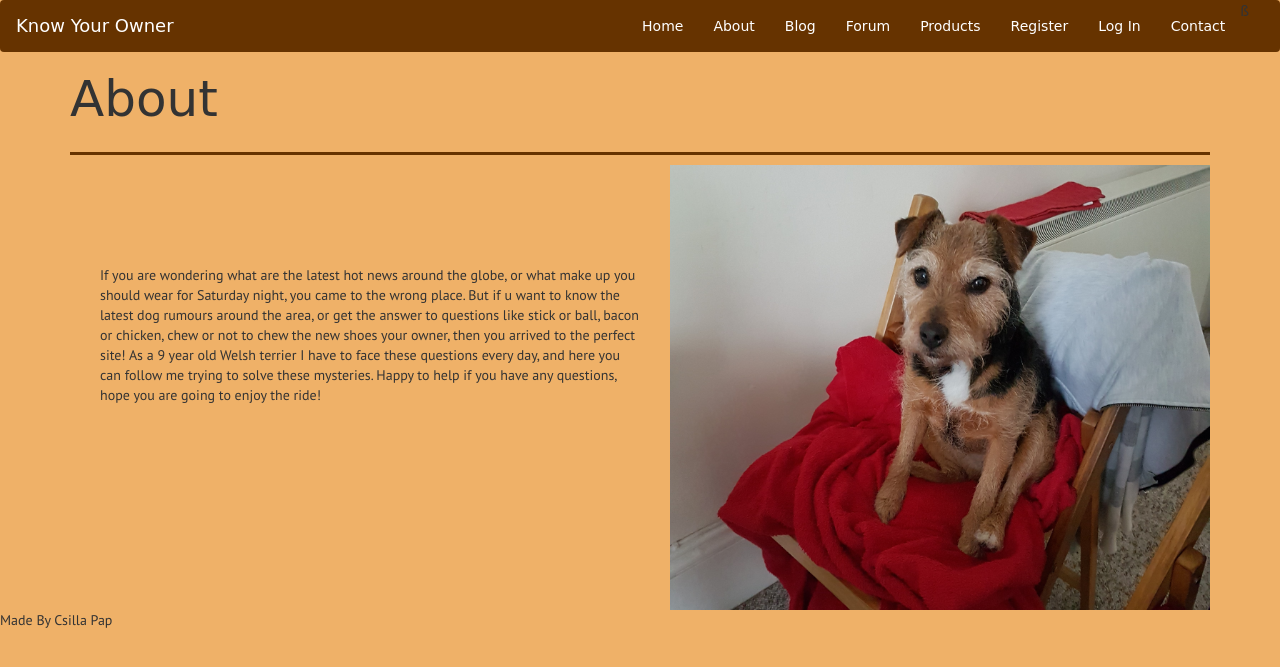
After one commit to csillpap/LulusDogForum, a Django app: template templates/about.html in a window 1280 px wide. The commit adds this page. Shown: the top 667 px of the page. Run offline with Django 3.2, Linux system fonts and the light colour scheme; the template is opened without the code that fills it, so the values that code supplies are empty; some libraries are stand-ins or nearby versions; some web fonts are replaced.

Commit message:
Add About and Contact page

```diff
--- a/dog_talk/urls.py
+++ b/dog_talk/urls.py
@@ -25,6 +25,8 @@ from paypal_store.views import paypal_return, paypal_cancel
 urlpatterns = [
     url(r'^admin/', admin.site.urls),
     url(r'^$', home_views.get_homepage, name='home'),
+    url(r'^about/$', home_views.get_aboutpage, name='about'),
+    url(r'^contact/$', home_views.get_contactpage, name='contact'),
     url(r'^account/', include('accounts.urls')),
     url(r'^blog/', include('blog.urls')),
     url(r'^media/(?P<path>.*)$', serve, {'document_root': MEDIA_ROOT}), # media urls for the blog images
--- a/static/css/style.css
+++ b/static/css/style.css
@@ -195,7 +195,9 @@ tr {
 }
 
 @media (min-width: 992px) {
-
+    .text-container {
+        margin-top: 100px;
+    }
 }
 
 @media (min-width: 1200px) {
--- /dev/null
+++ b/templates/about.html
@@ -0,0 +1,13 @@
+{% extends "base.html" %}
+{% load staticfiles %}
+{% block content %}
+    <div class="container">
+        <h1 class="page-title">About</h1>
+        <div class="container">
+            <div class="col-lg-6 col-md-6 col-sm-12 text-container"><p>If you are wondering what are the latest hot news around the globe, or what make up you should wear for Saturday night, you came to the wrong place. But if u want to know the latest dog
+                rumours around the area, or get the answer to questions like stick or ball, bacon or chicken, chew or not to chew the new shoes your owner, then you arrived to the perfect site!
+                As a 9 year old Welsh terrier I have to face these questions every day, and here you can follow me trying to solve these mysteries. Happy to help if you have any questions, hope you are going to enjoy the ride!</p></div>
+            <div class="col-lg-6 col-md-6 col-sm-12"><img class="img-responsive" src="{% static 'images/about.jpg' %}"></div>
+        </div>
+    </div>
+{% endblock %}
--- a/templates/base.html
+++ b/templates/base.html
@@ -26,7 +26,7 @@
             </div>
             <ul id="myCollapsingList" class="nav navbar-nav collapse navbar-collapse navbar-right">
                 <li><a class="custom-link" href="{% url 'home' %}">Home</a></li>
-                <li><a href="#">About</a></li>
+                <li><a href="{% url 'about' %}">About</a></li>
                 <li><a href="{% url 'blogposts' %}">Blog</a></li>
                 <li><a href="{% url 'forum_main' %}">Forum</a></li>
                 <li><a href="{% url 'products_list' %}">Products</a></li>
@@ -37,7 +37,7 @@
                     <li><a href="{% url 'register' %}">Register</a></li>ß
                     <li><a href="{% url 'login' %}">Log In</a></li>
                 {% endif %}
-                <li><a href="#">Contact</a></li>
+                <li><a href="{% url 'contact' %}">Contact</a></li>
             </ul>
         </div>
 
--- a/templates/index.html
+++ b/templates/index.html
@@ -1,5 +1,5 @@
 {% extends 'base.html' %}
-{% load static from staticfiles %}
+{% load staticfiles %}
 
 {% block content %}
     <div class="container-fluid home-page">
```
Also changed, not shown: home/views.py (+8 -0 lines), templates/contact.html (added, +10 -0 lines), static/images/about.jpg (added).
